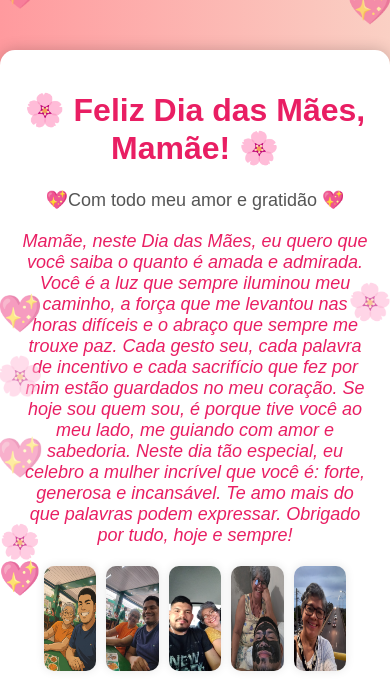
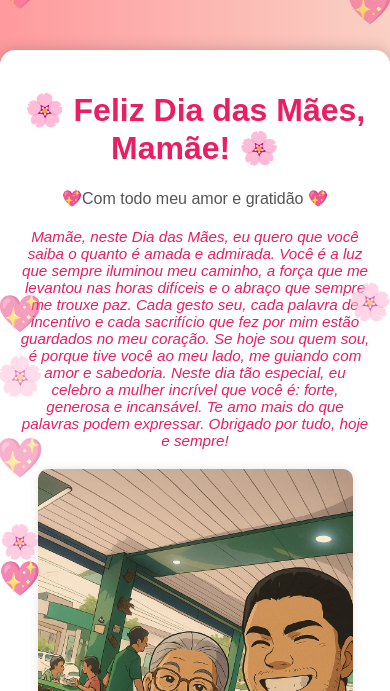
Before and after one commit to RicardoMatosCampos/MeuSite, a PHP site: page /Diadasmaes/index.html in a window 390 px wide. Shown: the top 691 px of the page. Run offline with PHP 8.4, Linux system fonts and the light colour scheme; grey boxes are pictures that could not be loaded.

Commit message:
Update style.css

```diff
--- a/Diadasmaes/style.css
+++ b/Diadasmaes/style.css
@@ -11,7 +11,7 @@ body {
     background: #fff;
     padding: 20px;
     border-radius: 15px;
-    box-shadow: 0 0 15px rgba(0,0,0,0.2);
+    box-shadow: 0 0 15px rgba(0, 0, 0, 0.2);
     text-align: center;
 }
 
@@ -38,12 +38,19 @@ h1 {
     gap: 10px;
     margin: 20px 0;
     flex-wrap: wrap;
+    margin-bottom: 30px;
 }
 
 .fotos img {
     width: 15%;
+    height: auto;
     border-radius: 10px;
-    box-shadow: 0 0 10px rgba(0,0,0,0.1);
+    box-shadow: 0 0 10px rgba(0, 0, 0, 0.1);
+    transition: transform 0.3s;
+}
+
+.fotos img:hover {
+    transform: scale(1.1);
 }
 
 .video {
@@ -101,7 +108,8 @@ button:hover {
     left: 0;
     width: 100%;
     height: 100%;
-    pointer-events: none; /* Não interfere com cliques */
+    pointer-events: none;
+    /* Não interfere com cliques */
     overflow: hidden;
     z-index: 999;
 }
@@ -118,8 +126,38 @@ button:hover {
         transform: translateY(0) scale(1);
         opacity: 0.8;
     }
+
     100% {
         transform: translateY(-100vh) scale(1.5);
         opacity: 0;
     }
 }
+
+
+
+
+
+/* Responsivo (Mobile) */
+@media (max-width: 768px) {
+    h1 {
+        font-size: 2rem;
+    }
+
+    .subtitulo {
+        font-size: 1rem;
+    }
+
+    .trecho-musica {
+        font-size: 0.95rem;
+    }
+
+    .fotos img {
+        width: 100%;
+        max-width: 90%;
+    }
+
+    .video iframe {
+        width: 100%;
+        height: 250px;
+    }
+}
```
